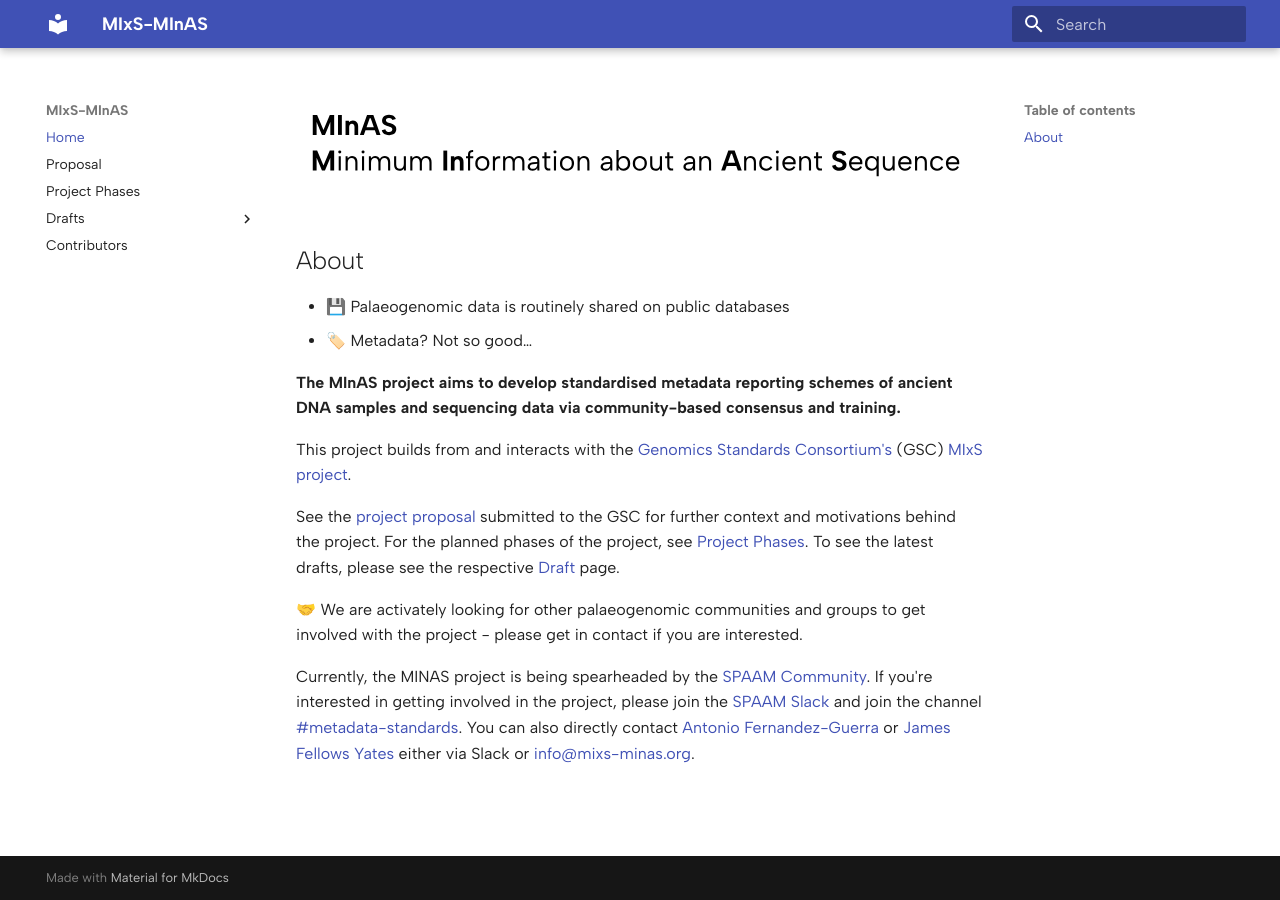
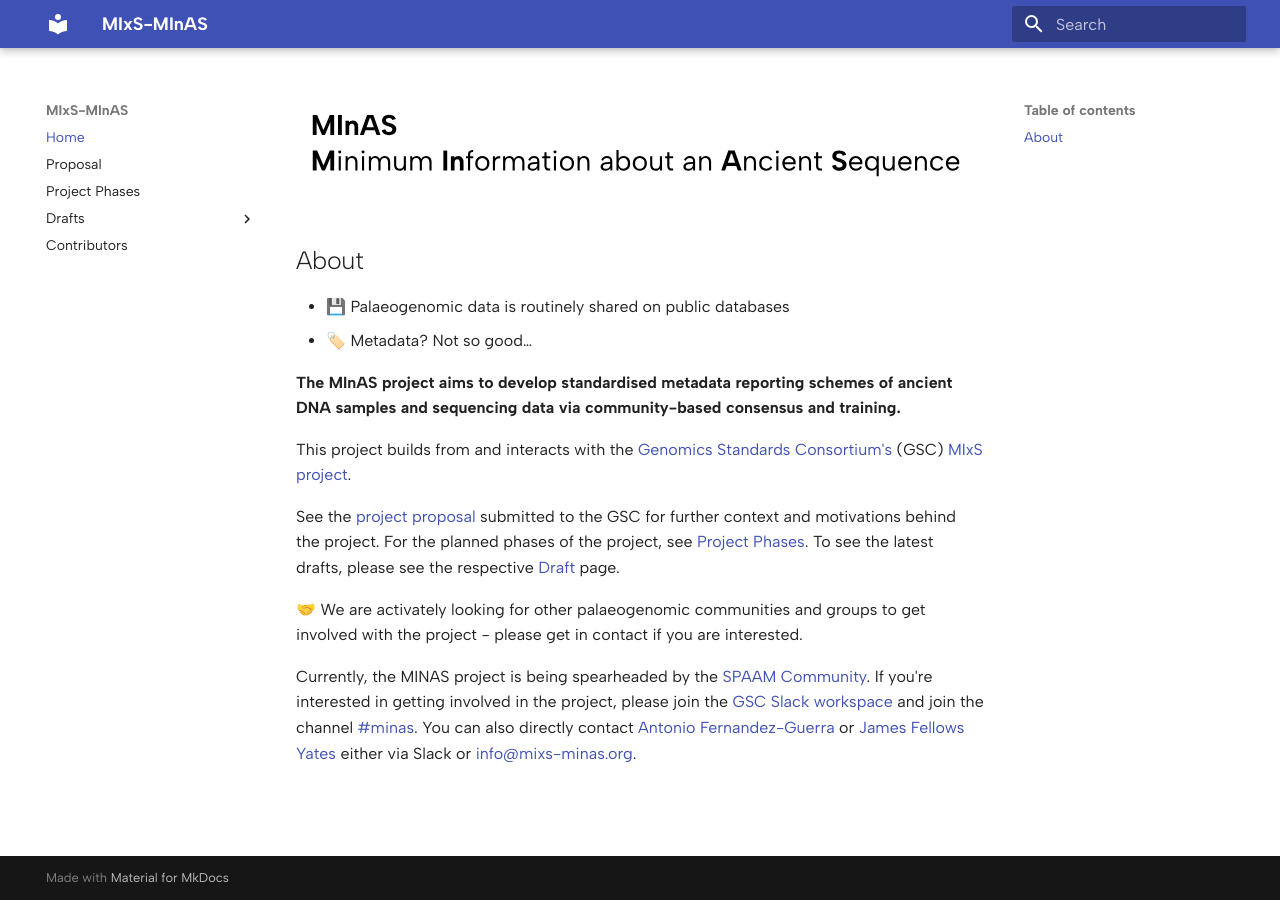
Before and after one commit to MIxS-MInAS/MIxS-MInAS.github.io, an MkDocs documentation site: the page built from docs/index.md, in a window 1280 px wide. Built offline with MkDocs 1.6.1 and Material for MkDocs 9.7.7, drawn with Linux system fonts in a browser that asks for light colours; comment, search, counter and statistics services are not loaded.

Commit message:
Replace SPAAM slack with GSC

```diff
--- a/docs/index.md
+++ b/docs/index.md
@@ -14,5 +14,5 @@ See the [project proposal](/proposal) submitted to the GSC for further context a
 🤝 We are activately looking for other palaeogenomic communities and groups to get involved with the project - please get in contact if you are interested.
 
 Currently, the MINAS project is being spearheaded by the [SPAAM Community](https://spaam-community.github.io).
-If you're interested in getting involved in the project, please join the [SPAAM Slack](https://join.slack.com/t/spaam-community/shared_invite/zt-ei8pfw4m-XdBGTQwRaXWrEkd618YlhQ) and join the channel [#metadata-standards](https://spaam-community.slack.com/archives/C01BX7EM4EL).
+If you're interested in getting involved in the project, please join the [GSC Slack workspace](https://join.slack.com/t/gsc-vpc4453/shared_invite/zt-1xkho921f-NeTTzLUS~cSF4HBkOSXFQg) and join the channel [#minas](https://gsc-vpc4453.slack.com/archives/C05DHBCFTCP).
 You can also directly contact [Antonio Fernandez-Guerra](https://globe.ku.dk/research/geogenetics/microbial-ecogenomics-group/) or [James Fellows Yates](https://www.eva.mpg.de/archaeogenetics/staff/james-fellows-yates/) either via Slack or [info@mixs-minas.org](mailto:info@mixs-minas.org).
```
